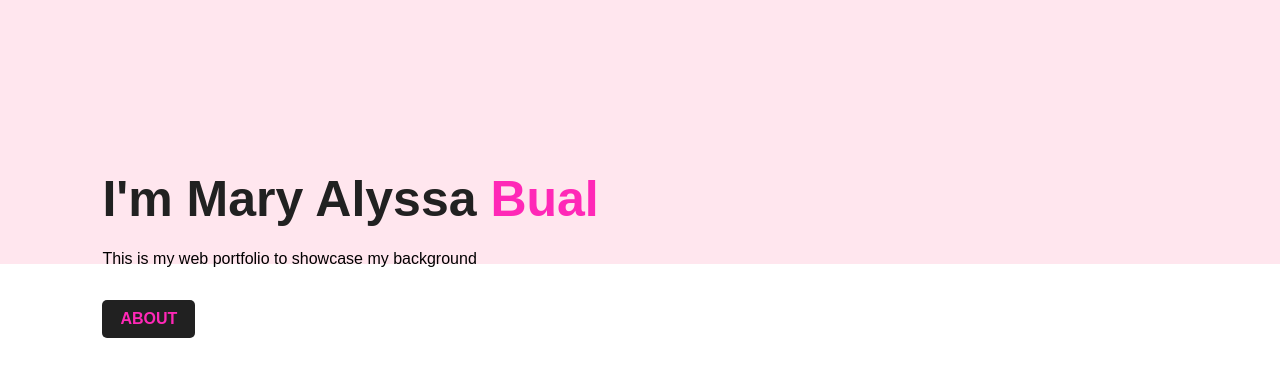
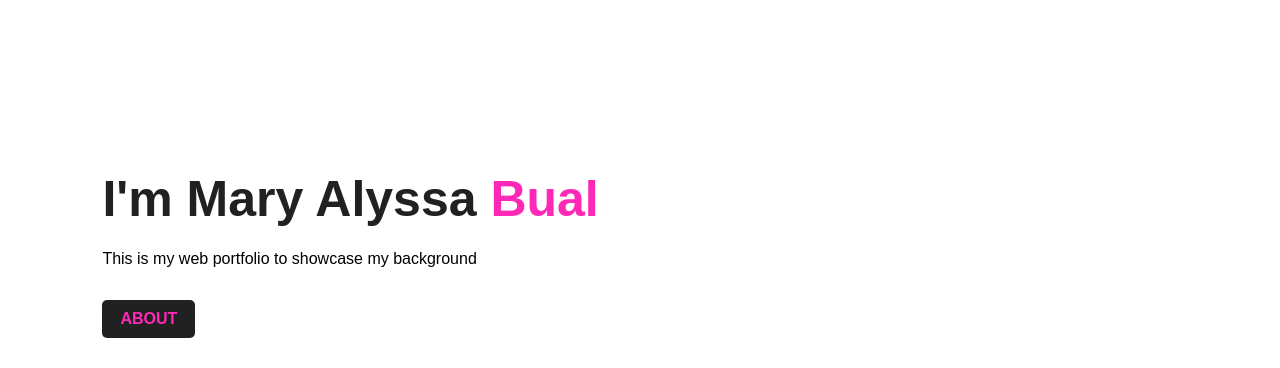
Before and after one commit to alyssab18/alyssab18.github.io, a plain HTML site: page index.html in a window 1280 px wide. Shown: the part 536-904 px from the top of the page. Drawn offline with Linux system fonts and the light colour scheme; files whose address does not match are found by name.

Commit message:
color change

```diff
--- a/styles.css
+++ b/styles.css
@@ -8,7 +8,7 @@
     position: relative;
     width: 100%;
     height: 100vh;
-    background: #ffe6ee;
+    background: white;
 }
 
 nav{
```
